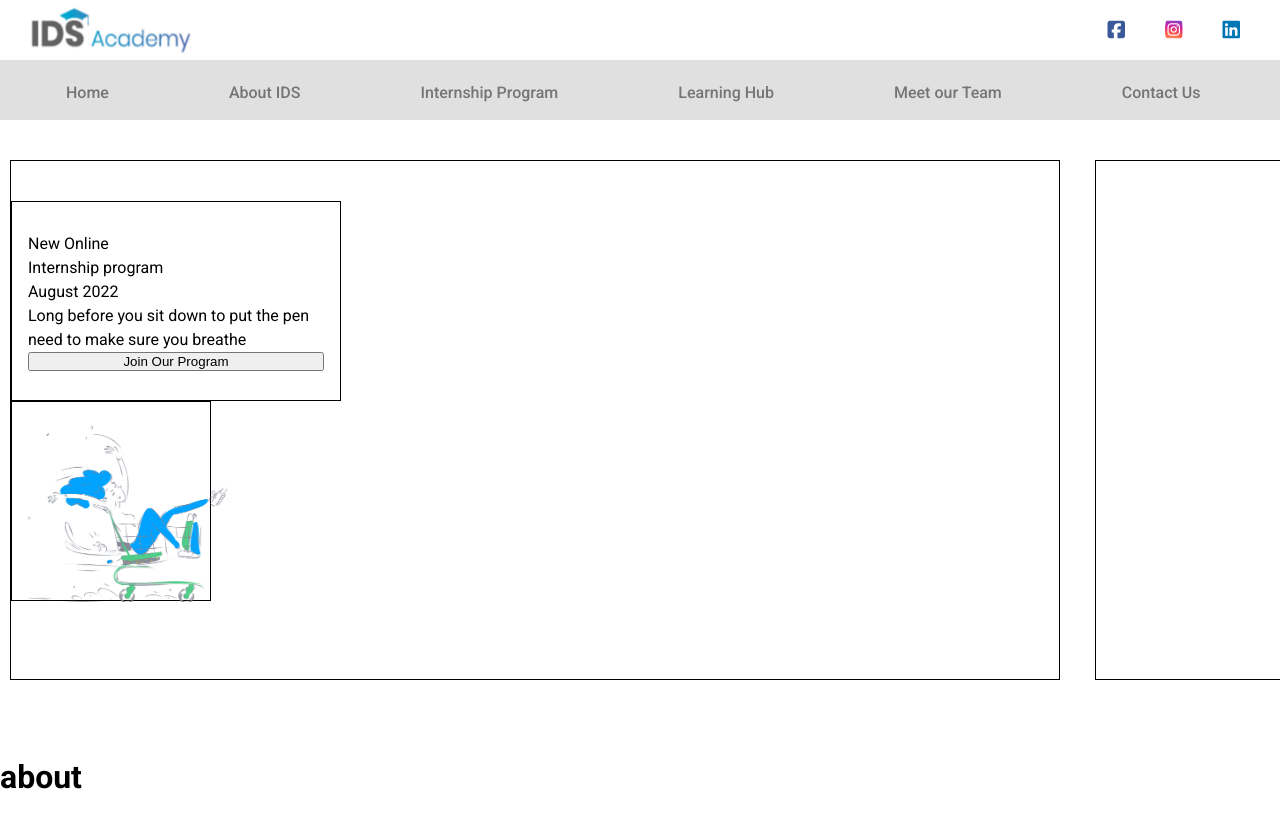
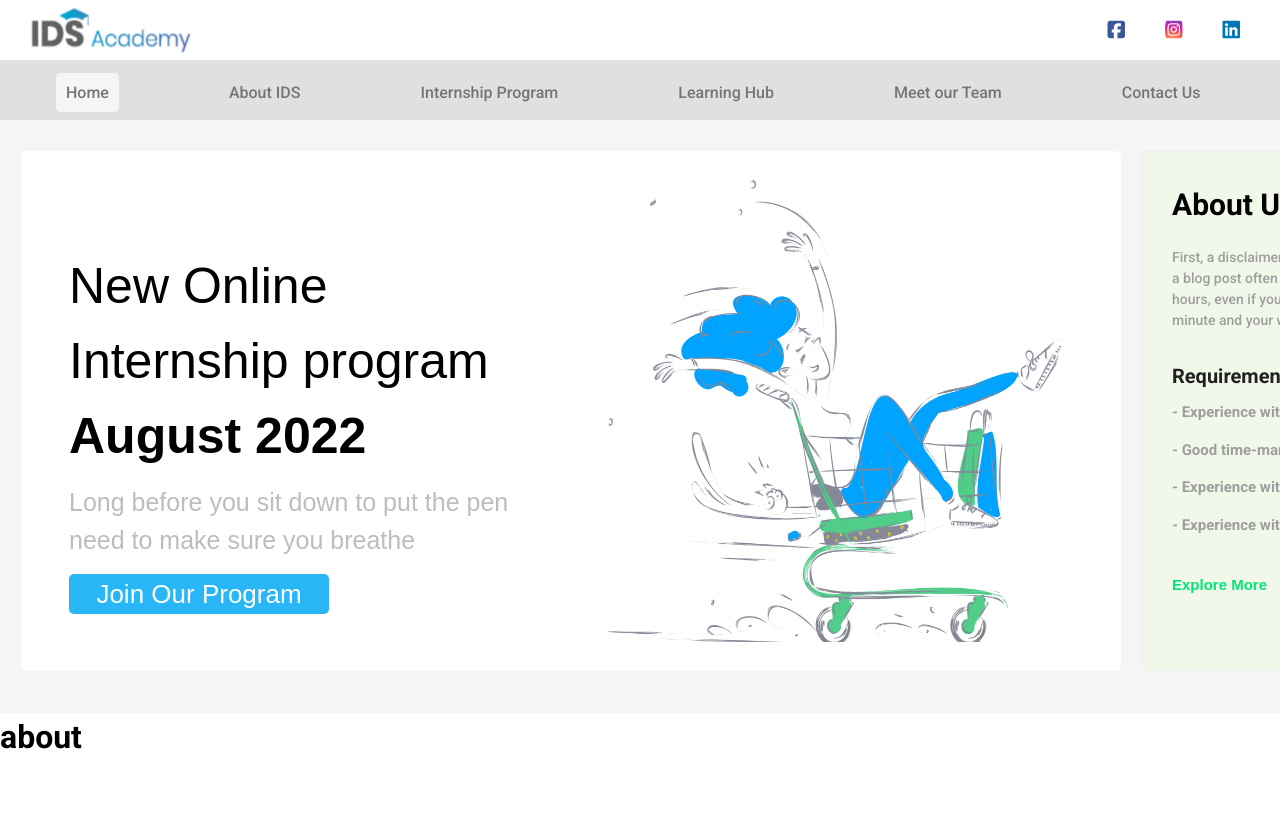
Before and after one commit to OmarMlaeb/IDS_Academy_Website, a React (Create React App) app in the folder front-end/: page / in a window 1280 px wide. Shown: the top 828 px of the page. Built offline with nearby package versions, Linux system fonts and the light colour scheme.

Commit message:
done with home page

```diff
--- a/front-end/src/components/Home/home.css
+++ b/front-end/src/components/Home/home.css
@@ -1,53 +1,131 @@
 .home {
-    background-color: #FFFF;
+    background-color: #F5F5F5;
     color: #000;
     height: 593px;
     width: 100%;
     position: relative;
     margin-top: 120px;
+    border: 1px solid #F5F5F5;
 }
 
 .home .container {
     height: 520px;
-    width: 1050px;
-    border: 1px solid #000;
-    margin-top: 160px;
-    margin-left: 10px;
+    width: 1100px;
+    border: 1px solid #FFF;
+    margin-top: 30px;
+    margin-left: 20px;
+    background-color: #FFF;
+    border-radius: 5px;
 }
 
 .content_container {
-    height: 200px;
-    width: 330px;
-    border: 1px solid #000;
+    height: 450px;
+    width: 620px;
+    border: 1px solid #FFF;
     margin-top: 40px;
 }
 
 .content_container .content {
-    height: 100%;
     display: flex;
     flex-direction: column;
     justify-content: center;
-    max-width: 1100px;
     padding: 1rem;
+    margin-top: 40px;
+    font-family: Arial, Helvetica, sans-serif;
+    margin-left: 30px;
+}
+
+.content_container .content .font1{
+    font-weight: 530;
+    font-size: 50px;
+}
+
+.content_container .content .font2{
+    font-weight: 600;
+    font-size: 50px;
+    margin-bottom: 10px;
+}
+
+.content_container .content .font3{
+    font-weight: 500;
+    font-size: 25px;
+    color: #BDBDBD;
+}
+
+.content_container .content .button {
+    height: 40px;
+    width: 260px;
+    margin-top: 15px;
+    background-color: #29B6F6;
+    color: #FFF;
+    font-weight: 500;
+    border: #29B6F6;
+    border-radius: 5px;
+    font-size: 26px;
 }
 
 .img_container {
-    height: 200px;
-    width: 200px;
-    border: 1px solid #000;
+    height: 550px;
+    width: 500px;
     align-items: center;
+    margin-left: 550px;
+    margin-top: -525px;
 }
 
 .img_container .img img{
-    height: 200px;
-    width: 220px;
+    height: 525px;
+    width: 500px;
     cursor: auto;
 }
 
 .about_container {
     height: 520px;
-    width: 400px;
-    border: 1px solid #000;
-    margin-left: 1095px;
+    width: 350px;
+    border: 1px solid #EEEEEE;
+    background-color: #F1F8E9;
+    margin-left: 1140px;
     margin-top: -520px;
+    border-radius: 5px;
 }
+
+.about_container .about_content .font1{
+    font-weight: 530;
+    font-size: 30px;
+    margin-left: 30px;
+    margin-top: 30px;
+    margin-bottom: 20px;
+}
+
+.about_container .about_content .font2{
+    font-size: 14px;
+    margin-left: 30px;
+    color: #9E9E9E;
+    font-weight: 500;
+}
+
+.about_container .about_content .font3{
+    font-size: 20px;
+    margin-left: 30px;
+    color: #212121;
+    font-weight: 600;
+    margin-top: 30px;
+    margin-bottom: -5px;
+}
+
+.about_container .about_content .font4{
+    font-size: 15px;
+    margin-left: 30px;
+    color: #9E9E9E;
+    font-weight: 600;
+    margin-top: 15px;
+}
+
+.about_container .about_content .button2{
+    font-size: 15px;
+    margin-left: 30px;
+    color: #00E676;
+    font-weight: 600;
+    margin-top: 40px;
+    border: #F1F8E9;
+    background-color: #F1F8E9;
+}
--- a/front-end/src/components/Home/home.js
+++ b/front-end/src/components/Home/home.js
@@ -11,11 +11,11 @@ const Home = () => {
             <div className='container'>
                 <div className='content_container'>
                     <div className='content'>
-                        <p>New Online</p>
-                        <p>Internship program</p>
-                        <p>August 2022</p>
-                        <p>Long before you sit down to put the pen</p>
-                        <p>need to make sure you breathe</p>
+                        <p className='font1'>New Online</p>
+                        <p className='font1'>Internship program</p>
+                        <p className='font2'>August 2022</p>
+                        <p className='font3'>Long before you sit down to put the pen</p>
+                        <p className='font3'>need to make sure you breathe</p>
                         <button href='/' className='button'>Join Our Program</button>
                     </div>
                 </div>
@@ -28,7 +28,19 @@ const Home = () => {
                 </div>
             </div>
             <div className='about_container'>
-
+                <div className='about_content'>
+                    <p className='font1'>About Us</p>
+                    <p className='font2'>First, a disclaimer - the entire process of writing</p>
+                    <p className='font2'>a blog post often takes more than a couple of</p>
+                    <p className='font2'>hours, even if you can type eighty words as per</p>
+                    <p className='font2'>minute and your writing skills are sharp</p>
+                    <p className='font3'>Requirements</p>
+                    <p className='font4'>- Experience with JavaScript</p>
+                    <p className='font4'>- Good time-management skills</p>
+                    <p className='font4'>- Experience with React</p>
+                    <p className='font4'>- Experience with HTML / CSS</p>
+                    <button href='/' className='button2'>Explore More</button>
+                </div>
             </div>
         </div>
     )
```
